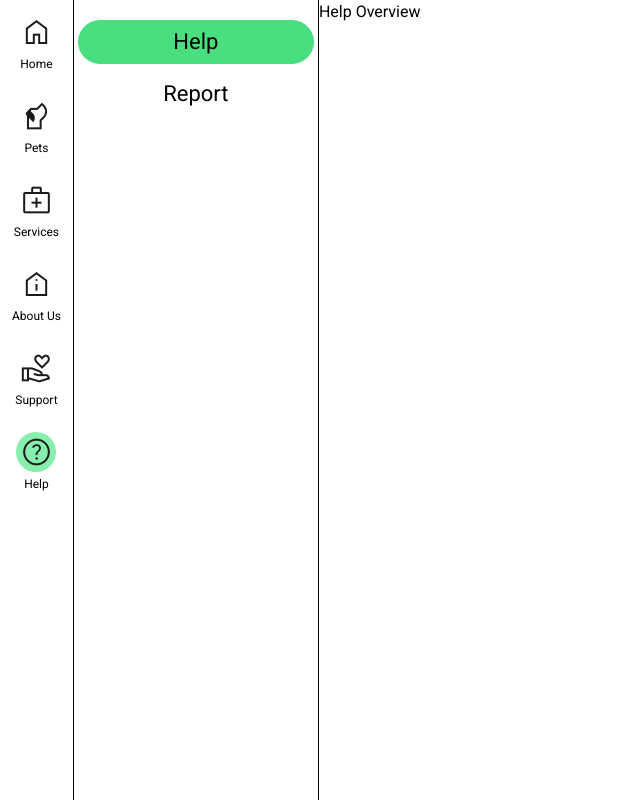
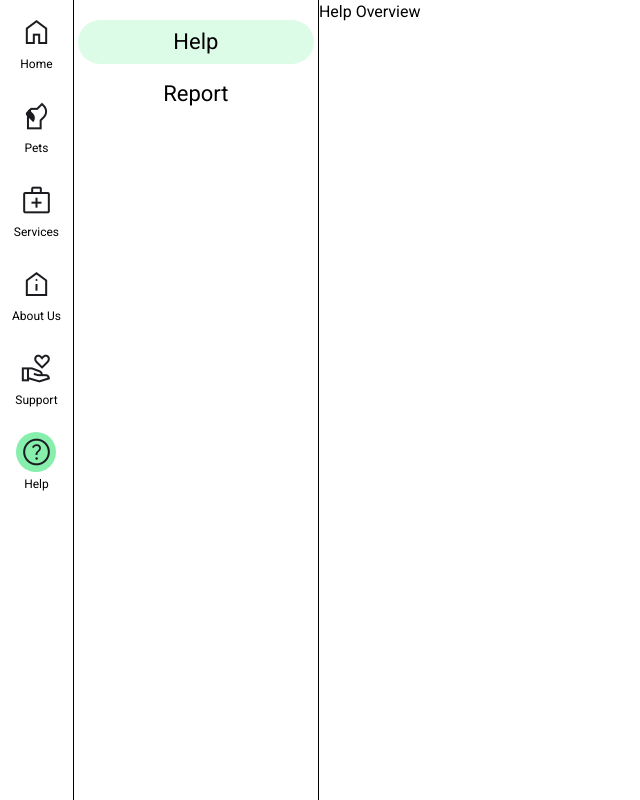
Before and after one commit to Pomelo-Designs/pawpal, a React (Create React App) app: page /help in a window 1280 px wide. Shown: the whole page, without its empty margins (0-640 px from the left). Built offline with nearby package versions, Linux system fonts and the light colour scheme.

Commit message:
Added framer motion

```diff
--- a/package.json
+++ b/package.json
@@ -10,6 +10,7 @@
     "@types/node": "^16.18.23",
     "@types/react": "^18.0.34",
     "@types/react-dom": "^18.0.11",
+    "framer-motion": "^10.12.2",
     "react": "^18.2.0",
     "react-dom": "^18.2.0",
     "react-router-dom": "^6.10.0",
--- a/public/output.css
+++ b/public/output.css
@@ -562,8 +562,36 @@ video {
   --tw-backdrop-sepia:  ;
 }
 
+.absolute {
+  position: absolute;
+}
+
+.relative {
+  position: relative;
+}
+
+.z-0 {
+  z-index: 0;
+}
+
+.z-10 {
+  z-index: 10;
+}
+
+.m-0 {
+  margin: 0px;
+}
+
 .mt-4 {
   margin-top: 1rem;
+}
+
+.mt-\[-4px\] {
+  margin-top: -4px;
+}
+
+.mt-\[-8px\] {
+  margin-top: -8px;
 }
 
 .inline-block {
@@ -578,6 +606,38 @@ video {
   height: 100vh;
 }
 
+.h-14 {
+  height: 3.5rem;
+}
+
+.h-6 {
+  height: 1.5rem;
+}
+
+.h-full {
+  height: 100%;
+}
+
+.h-7 {
+  height: 1.75rem;
+}
+
+.h-\[28px\] {
+  height: 28px;
+}
+
+.h-\[30px\] {
+  height: 30px;
+}
+
+.h-\[40px\] {
+  height: 40px;
+}
+
+.h-\[44px\] {
+  height: 44px;
+}
+
 .w-\[245px\] {
   width: 245px;
 }
@@ -590,6 +650,14 @@ video {
 
 .w-full {
   width: 100%;
+}
+
+.w-14 {
+  width: 3.5rem;
+}
+
+.w-6 {
+  width: 1.5rem;
 }
 
 .cursor-pointer {
@@ -614,6 +682,10 @@ video {
 
 .gap-6 {
   gap: 1.5rem;
+}
+
+.self-center {
+  align-self: center;
 }
 
 .rounded-full {
@@ -665,6 +737,31 @@ video {
 
 .bg-transparent {
   background-color: transparent;
+}
+
+.bg-black {
+  --tw-bg-opacity: 1;
+  background-color: rgb(0 0 0 / var(--tw-bg-opacity));
+}
+
+.bg-red-500 {
+  --tw-bg-opacity: 1;
+  background-color: rgb(239 68 68 / var(--tw-bg-opacity));
+}
+
+.bg-green-500 {
+  --tw-bg-opacity: 1;
+  background-color: rgb(34 197 94 / var(--tw-bg-opacity));
+}
+
+.bg-green-200 {
+  --tw-bg-opacity: 1;
+  background-color: rgb(187 247 208 / var(--tw-bg-opacity));
+}
+
+.bg-green-100 {
+  --tw-bg-opacity: 1;
+  background-color: rgb(220 252 231 / var(--tw-bg-opacity));
 }
 
 .p-1 {
@@ -761,6 +858,14 @@ video {
   color: rgb(0 0 0 / var(--tw-text-opacity));
 }
 
+.transition {
+  transition-property: color, background-color, border-color, text-decoration-color, fill, stroke, opacity, box-shadow, -webkit-transform, -webkit-filter, -webkit-backdrop-filter;
+  transition-property: color, background-color, border-color, text-decoration-color, fill, stroke, opacity, box-shadow, transform, filter, backdrop-filter;
+  transition-property: color, background-color, border-color, text-decoration-color, fill, stroke, opacity, box-shadow, transform, filter, backdrop-filter, -webkit-transform, -webkit-filter, -webkit-backdrop-filter;
+  transition-timing-function: cubic-bezier(0.4, 0, 0.2, 1);
+  transition-duration: 150ms;
+}
+
 html[data-mode="dark"] {
   --tw-bg-opacity: 1;
   background-color: rgb(30 41 59 / var(--tw-bg-opacity));
--- a/src/components/Nav/SubNav.tsx
+++ b/src/components/Nav/SubNav.tsx
@@ -1,4 +1,6 @@
 import { NavLink, Outlet } from "react-router-dom";
+import { motion } from "framer-motion";
+import { useState } from "react";
 
 export const SubNav = (routes: { routes: any[] }) => {
 
@@ -22,29 +24,46 @@ export const SubNav = (routes: { routes: any[] }) => {
 }
 
 const Item = ({ index, item }: any) => {
+  const [hover, setHover] = useState(false);
 
-  const baseClasses = "text-[22px] leading-7 w-full p-2 text-center rounded-full"
+  // const getClasses = ({ isActive }: any) => {
+  //   const baseClasses = "relative flex flex-col items-center text-[22px] leading-7 w-full p-2 text-center rounded-full"
 
-  const getClasses = ({ isActive }: any) => {
-    switch (true) {
-      case (isActive): {
-        return `${baseClasses} bg-green-400 hover:bg-green-500`;
-      }
-      default: {
-        return `${baseClasses} hover:bg-gray-200`;
-      }
-    }
-  }
+  //   switch (true) {
+  //     case (isActive && hover): {
+  //       return "bg-green-400";
+  //     }
+  //     case (isActive): {
+  //       return "bg-green-300";
+  //     }
+  //     case (hover): {
+  //       return "bg-gray-200"
+  //     }
+  //   }
+  // }
 
   return (
     <li key={index} className="p-1 w-full flex flex-col">
       <NavLink
         to={item.route}
         tabIndex={index}
-        className={({ isActive }) => getClasses({isActive})}
+        className="relative flex flex-col items-center h-[44px] w-full p-2"
+        onMouseEnter={() => setHover(true)}
+        onMouseLeave={() => setHover(false)}
         end
       >
-        {item.label}
+        {({ isActive }) => (
+          <>
+            <span className="absolute text-[22px] leading-7 text-center z-10">{item.label}</span>
+            {isActive &&
+              <motion.div
+                className={`${hover ? 'bg-green-300' : ''} absolute mt-[-8px] bg-green-100 h-full w-14 rounded-full`}
+                initial={{ height: 'h-7', width: '20px' }}
+                animate={{ width: ['100px', '236px'] }}
+                transition={{ ease: "easeOut", duration: 0.3 }}
+              />}
+          </>
+        )}
       </NavLink>
     </li>
   )
```
Also changed, not shown: 1 other file (tests, documents, lock files or other folders).
